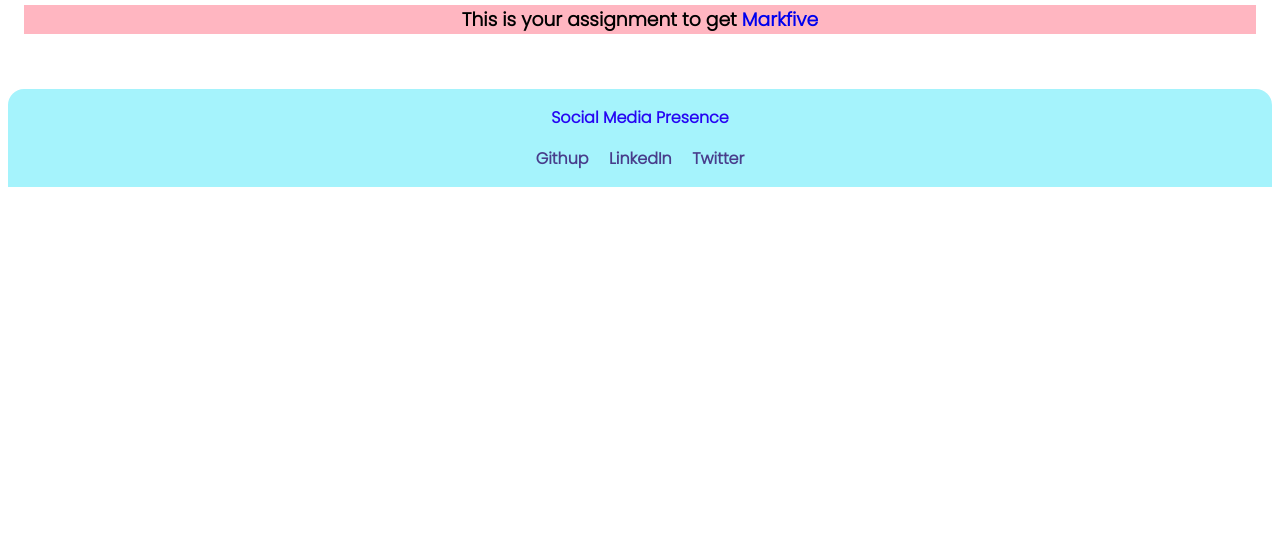
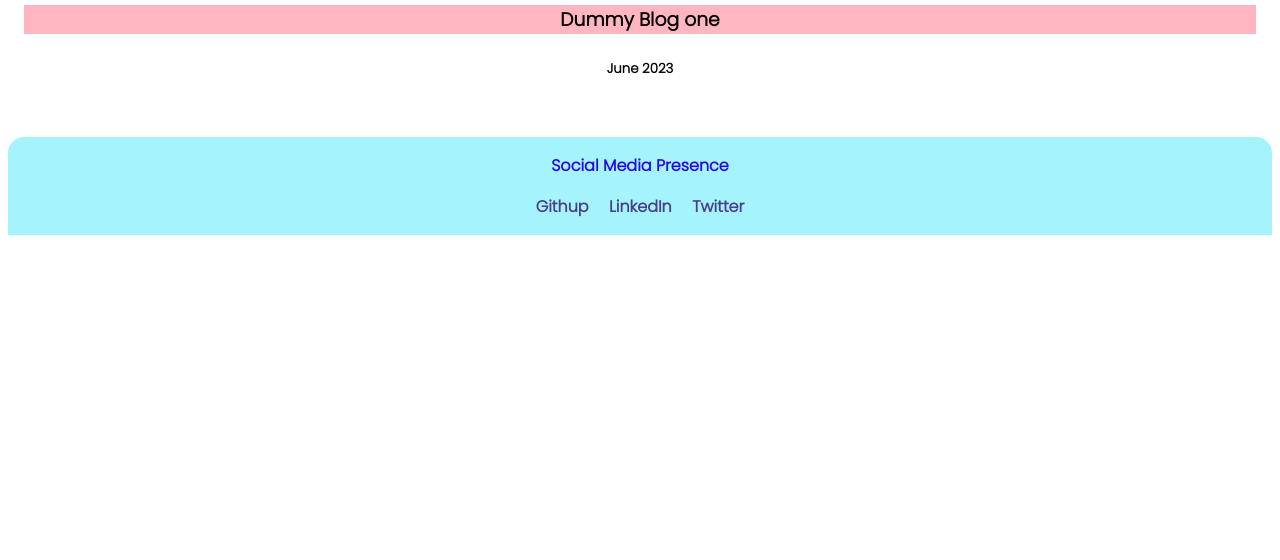
Before and after one commit to VIJAYADASS/Neog.camp, a plain HTML site: page LessonThree/Blogs.html in a window 1280 px wide. Shown: the part 240-800 px from the top of the page. Drawn offline with Linux system fonts and the light colour scheme.

Commit message:
add the blogs

```diff
--- a/LessonThree/Blogs.html
+++ b/LessonThree/Blogs.html
@@ -17,7 +17,9 @@
     </nav>
     <header class="photo">
         <h2 class="photo-heading"> My<span class="heading">Blogs </span></h2>
-        <h3> This is your assignment to get <a class="link"href="/" >Markfive</a></h3>
+        <h3> Dummy Blog one</h3>
+        <h4><small>June 2023</small></h4>
+
     </header>
 
     <footer class="footer">
--- a/LessonThree/style.css
+++ b/LessonThree/style.css
@@ -93,6 +93,16 @@ header h3{
 
 }
 
+h3{
+    text-align:  center;
+    font-weight:  bold;
+}
+
+h4{
+    text-align:  center;
+    font-weight:  bold;
+}
+
 h1{
     text-align:  center;
     font-weight:  bold;
```
